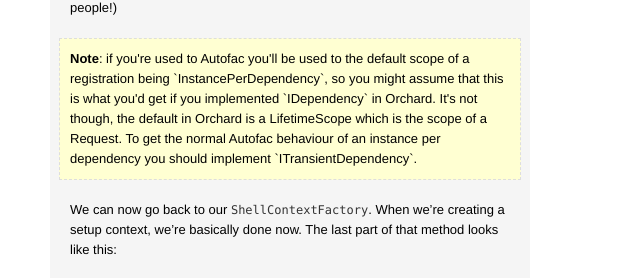
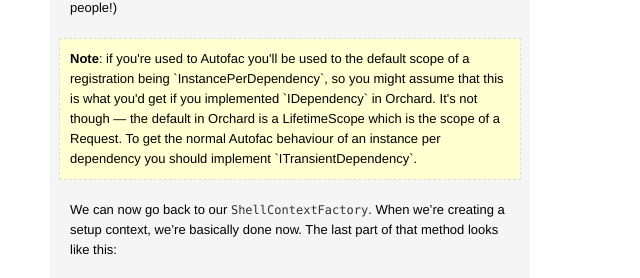
Before and after one commit to kolektiv/kolektiv.github.io, a Jekyll site: the page built from _posts/2011-09-01-orchard-host.md, in a window 1280 px wide and 900 px high, scrolled down 6674 px. Shown: the part 209-487 px from the top of the window, without its empty margins (0-640 px from the left). Built offline with Jekyll 4.4.1, drawn with Linux system fonts in a browser that asks for light colours; part of the change alters nothing that is shown.

```diff
--- a/_posts/2011-09-01-orchard-host.md
+++ b/_posts/2011-09-01-orchard-host.md
@@ -245,7 +245,7 @@ This is where Orchard is looking for the interfaces you would implement when cre
 
 <aside>
 <p>
-<strong>Note</strong>: if you're used to Autofac you'll be used to the default scope of a registration being `InstancePerDependency`, so you might assume that this is what you'd get if you implemented `IDependency` in Orchard. It's not though, the default in Orchard is a LifetimeScope which is the scope of a Request. To get the normal Autofac behaviour of an instance per dependency you should implement `ITransientDependency`.
+<strong>Note</strong>: if you're used to Autofac you'll be used to the default scope of a registration being `InstancePerDependency`, so you might assume that this is what you'd get if you implemented `IDependency` in Orchard. It's not though &mdash; the default in Orchard is a LifetimeScope which is the scope of a Request. To get the normal Autofac behaviour of an instance per dependency you should implement `ITransientDependency`.
 </p>
 </aside>
 
```
